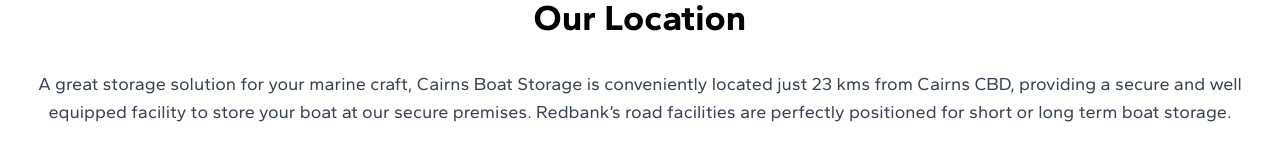
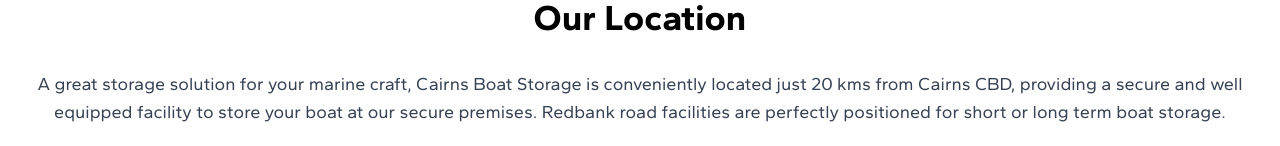
Before and after one commit to tengsevilla/next-cairnsboatstorage, a Next.js app: page /location in a window 1280 px wide. Shown: the part 654-800 px from the top of the page. Built offline with nearby package versions, Linux system fonts and the light colour scheme.

Commit message:
Wordings Update

```diff
--- a/app/location/page.tsx
+++ b/app/location/page.tsx
@@ -32,9 +32,9 @@
                         Our Location
                     </h2>
                     <p className="text-lg text-center mb-8 text-gray-700">
-                        A great storage solution for your marine craft, Cairns Boat Storage is conveniently located just 23 kms from Cairns CBD, providing a secure and well equipped facility to store your boat at our secure premises.
+                        A great storage solution for your marine craft, Cairns Boat Storage is conveniently located just 20 kms from Cairns CBD, providing a secure and well equipped facility to store your boat at our secure premises.
 
-                        Redbank’s road facilities are perfectly positioned for short or long term boat storage.
+                        Redbank road facilities are perfectly positioned for short or long term boat storage.
                     </p>
                 </div>
             </section>
```
